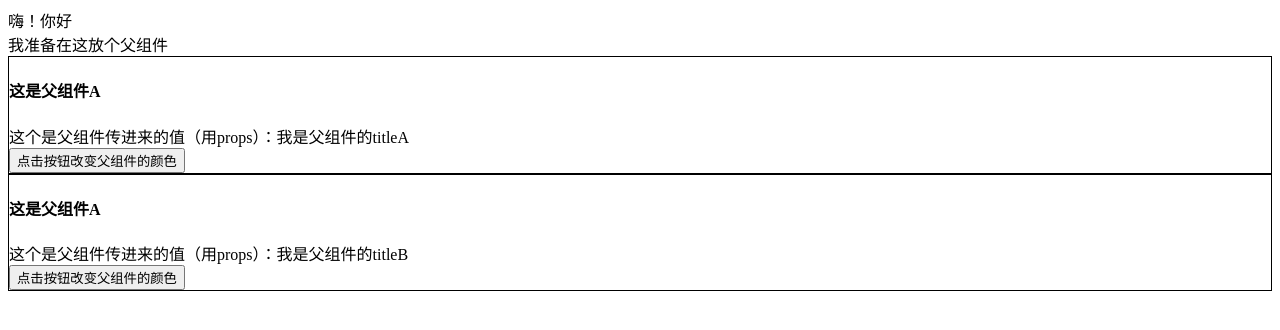
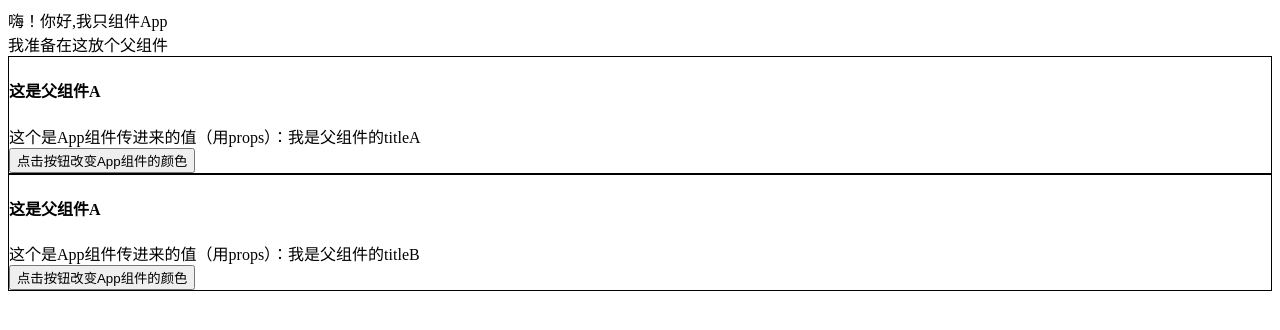
Before and after one commit to SongYuanKun/vue-test, a Vue app: page / in a window 1280 px wide. Shown: the top 330 px of the page. Built offline with nearby package versions, Linux system fonts and the light colour scheme.

Commit message:
父子组件

```diff
--- a/src/App.vue
+++ b/src/App.vue
@@ -5,6 +5,7 @@
             我准备在这放个父组件
             <!--fun在这绑定到组件上，当fun被触发的时候会调用changeBackgroundColor方法，子组件里的red作为实参传递到changeBackgroundColor方法的形参上-->
             <ParentComponentA :titleP="titleA" @fun="changeBackgroundColor"></ParentComponentA>
+            <!--下面这个组件因为没有写 @fun 所以不管你怎么点击这里面的按钮都不会触发 changeBackgroundColor 去改变背景颜色-->
             <ParentComponentA :titleP="titleB"></ParentComponentA>
 
         </div>
@@ -19,7 +20,7 @@ export default {
   name: 'App',
   data () {
     return {
-      message: '嗨！你好',
+      message: '嗨！你好,我只组件App',
       titleA: '我是父组件的titleA',
       titleB: '我是父组件的titleB',
       backgroundColor: 'white'
--- a/src/components/ParentComponentA.vue
+++ b/src/components/ParentComponentA.vue
@@ -1,8 +1,8 @@
 <template>
     <div style="border: 1px solid black">
         <h4>{{title}}</h4>
-        <div>这个是父组件传进来的值（用props）：{{titleP}}</div>
-        <button @click="changeParentColor()">点击按钮改变父组件的颜色</button>
+        <div>这个是App组件传进来的值（用props）：{{titleP}}</div>
+        <button @click="changeParentColor()">点击按钮改变App组件的颜色</button>
     </div>
 </template>
 
```
